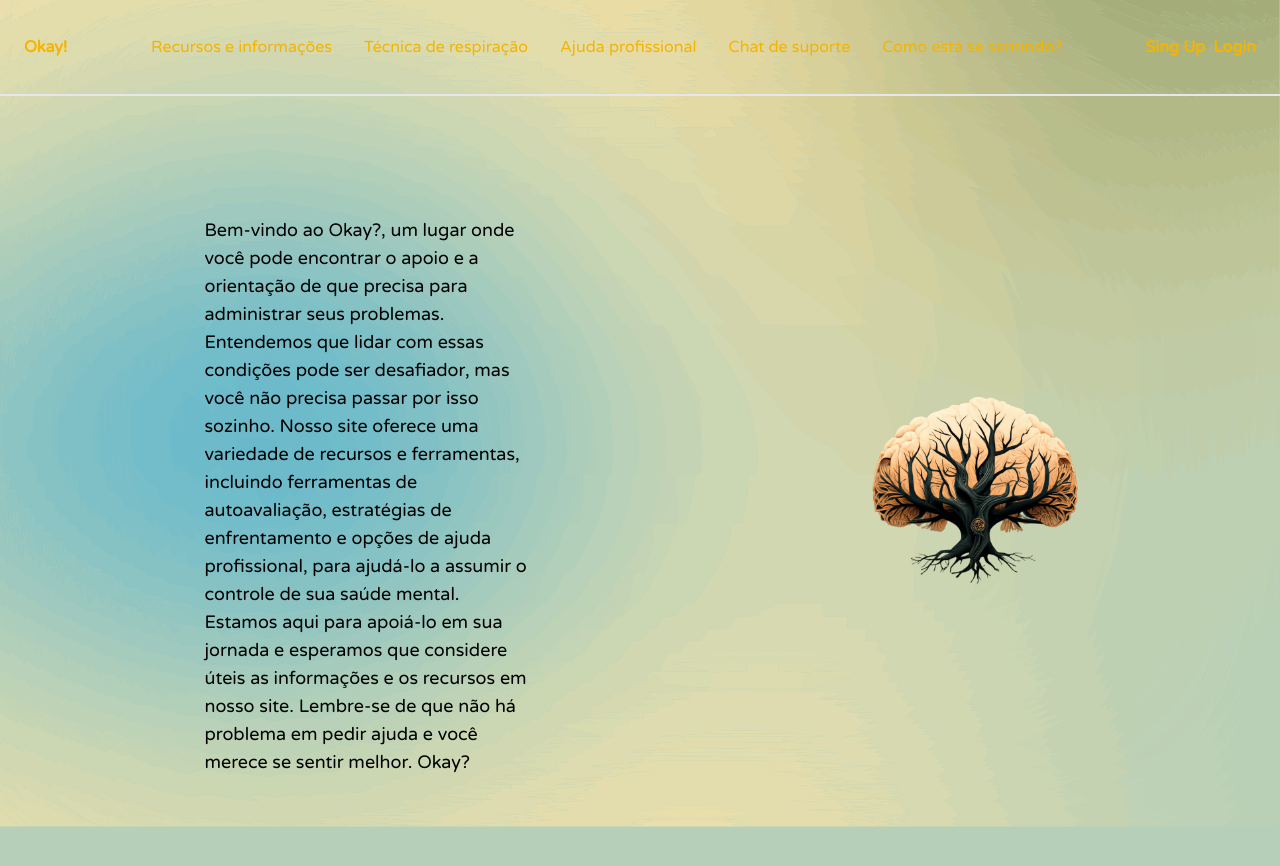
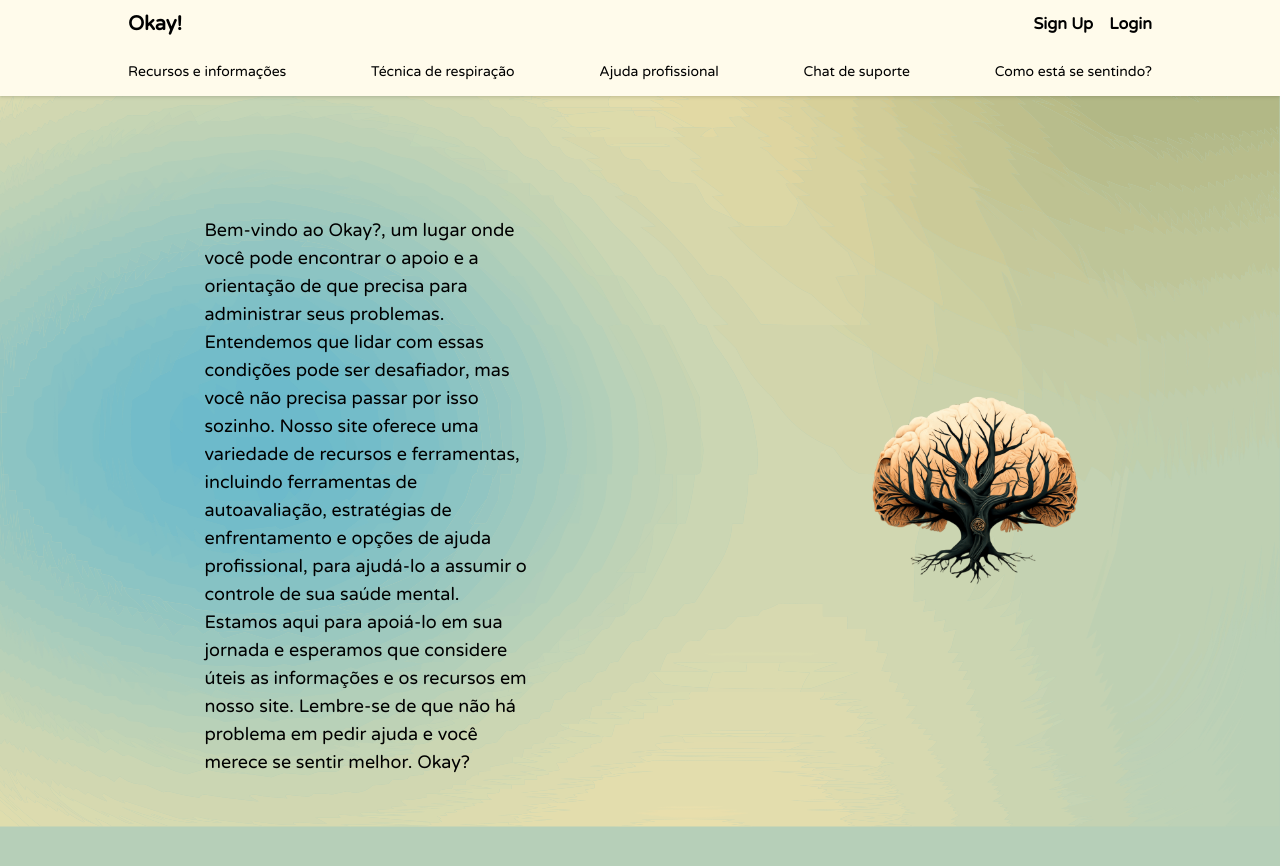
Before and after one commit to leoopl/Okay., a Next.js app: page / in a window 1280 px wide. Shown: the top 866 px of the page. Built offline with nearby package versions, Linux system fonts and the light colour scheme.

Commit message:
WIP - Update navbar appearance on desktop

```diff
--- a/components/Headers.tsx
+++ b/components/Headers.tsx
@@ -3,28 +3,42 @@ import Image from "next/image";
 
 export default function Header() {
   const pages = [
-		{ name: 'Recursos e informações', link: 'information' },
-		{ name: 'Técnica de respiração', link: 'breath' },
-		{ name: 'Ajuda profissional', link: 'professionalhelp' },
-		{ name: 'Chat de suporte', link: 'chatcvv' },
-		{ name: 'Como está se sentindo?', link: 'questionnaire' },
+    { name: "Recursos e informações", link: "information" },
+    { name: "Técnica de respiração", link: "breath" },
+    { name: "Ajuda profissional", link: "professionalhelp" },
+    { name: "Chat de suporte", link: "chatcvv" },
+    { name: "Como está se sentindo?", link: "questionnaire" },
   ];
 
-    return(
-        <div className="container mx-auto flex items-center border-b-2 px-6 py-2 h-24">
+  return (
+    <div className="w-full bg-amber-50 font-bold text-black text-base drop-shadow">
+      <div className="justify-between flex items-center h-12 w-4/5 mx-auto">
+        <Link href={"/"} className="text-xl">
+          Okay!
+        </Link>
+        <div>
+          <Link href="/signup" className="mr-4">
+            Sign Up
+          </Link>
+          <Link href="/signin">Login</Link>
+        </div>
+      </div>
+      <div className="mx-auto flex items-center h-12 w-4/5 font-normal">
         {/* <Image src="/logo.svg" alt="Okay!" width={25} height={25} /> */}
-            <Link href={'/'} className="font-bold text-selectiveyellow">Okay!</Link>
         <div className="grow">
-                <div className="flex items-center justify-center gap-2 md:gap-8">
+          <div className="flex items-center justify-between gap-2 md:gap-8">
             {pages.map((page) => (
-                        <Link href={`/${page.link}`} key={page.link} className="text-selectiveyellow">{page.name}</Link>
+              <Link
+                href={`/${page.link}`}
+                key={page.link}
+                className="text-black text-sm"
+              >
+                {page.name}
+              </Link>
             ))}
           </div>
         </div>
-            <div>
-                <Link href="/singup" className="mr-2 font-bold text-selectiveyellow">Sing Up</Link>
-                <Link href="/singin" className="font-bold text-selectiveyellow">Login</Link>
       </div>
     </div>
-    )
-};
+  );
+}
```
Lines whose indentation alone changed are shown as unchanged.
